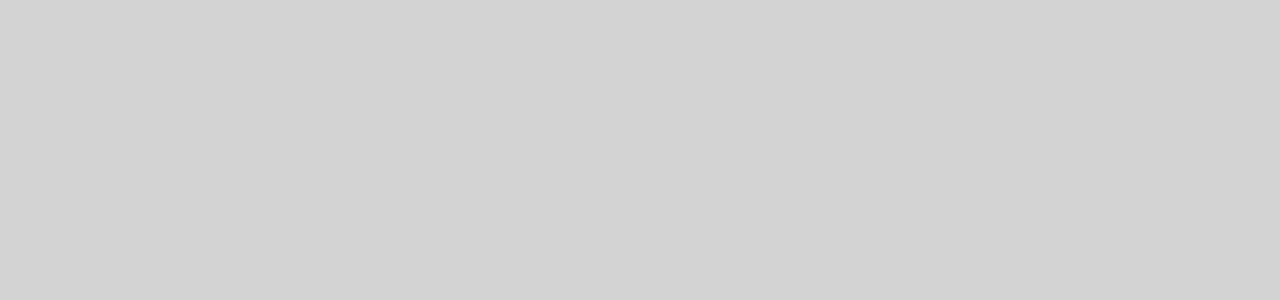
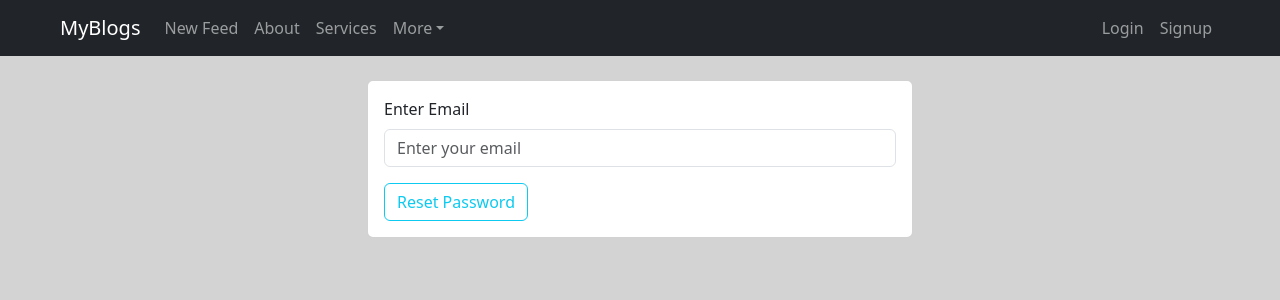
Before and after one commit to Lukman143/Blog-app-react-Real, a React (Create React App) app: page /forgot-password in a window 1280 px wide. Before the commit this address had no page. Shown: the top 300 px of the page. Built offline with nearby package versions, Linux system fonts and the light colour scheme.

Commit message:
Added forget password pop-up
Added forget password pop-up

```diff
--- a/src/App.js
+++ b/src/App.js
@@ -16,7 +16,7 @@ import UserProvider from "./context/UserProvider";
 import Categories from "./pages/Categories";
 import UpdateBlog from './pages/UpdateBlog';
 import ProfileInfo from './pages/user-routes/ProfileInfo';
-
+import ForgotPassword from './pages/ForgotPassword';
 function App() {
   return (
     <UserProvider>
@@ -25,6 +25,7 @@ function App() {
       <Routes>
         <Route path="/" element={<Home />} />
         <Route path="/login" element={<Login />} />
+        <Route path="/forgot-password" element={<ForgotPassword />} />
         <Route path="/signup" element={<Signup />} />
         <Route path="/about" element={<About />} />
         <Route path="/services" element={<Services />} />
--- /dev/null
+++ b/src/pages/ForgotPassword.js
@@ -0,0 +1,58 @@
+import React, { useState } from 'react';
+import { Card, CardBody, Form, FormGroup, Label, Input, Button, Container,Col,Row } from 'reactstrap';
+import { toast } from 'react-toastify';
+//import { resetPassword } from '../services/user-service'; // Import your reset password service
+import { useNavigate } from 'react-router-dom';
+import Base from "../components/Base";
+
+
+const ForgotPassword = () => {
+    const [email, setEmail] = useState('');
+    const navigate = useNavigate();
+
+    const handleResetPassword = (event) => {
+        event.preventDefault();
+
+        // Add validation for email if needed
+        if (!email.trim()) {
+            toast.error('Email is required.');
+            return;
+        }
+
+        // // Call your reset password service here
+
+    };
+
+    return (
+        <Base>
+            <div>
+                <Container>
+                    <Row className="mt-4">
+                        <Col sm={{ size: 6, offset: 3 }}>
+                            <Card>
+                                <CardBody>
+                                    <Form onSubmit={handleResetPassword}>
+                                        <FormGroup>
+                                            <Label for="email">Enter Email</Label>
+                                            <Input
+                                                type="email"
+                                                placeholder="Enter your email"
+                                                id="email"
+                                                onChange={(e) => setEmail(e.target.value)}
+                                                value={email}
+                                            />
+                                        </FormGroup>
+                                        <Button color="info" outline type="submit">
+                                            Reset Password
+                                        </Button>
+                                    </Form>
+                                </CardBody>
+                            </Card>
+                        </Col>
+                    </Row>
+                </Container>
+            </div></Base>
+    );
+};
+
+export default ForgotPassword;
--- a/src/pages/Login.js
+++ b/src/pages/Login.js
@@ -15,6 +15,8 @@ const Login = () => {
         username: '',
         password: ''
     })
+    const [error, setError] = useState(null);
+
 
     const userContxtData = useContext(userContext)
 
@@ -63,7 +65,12 @@ const Login = () => {
 
 
         }).catch(error => {
-            console.log(error)
+            console.log(error.response.data.message)
+
+            if ('Invalid username or password !!' === error.response.data.message) {
+                console.log(true);
+                setError(error);
+            }
 
             if (error?.response?.status == 404 || error?.response?.status == 400) {
                 toast.error(error.response.data.message)
@@ -108,6 +115,12 @@ const Login = () => {
                                             onChange={(e) => handleChange(e, 'password')} value={loginDetail.password}></Input>
                                     </FormGroup>
 
+                                    {/* Forgot Password link */}
+                                    {error?.response?.data?.message === 'Invalid username or password !!' && (
+                                        <FormGroup>
+                                            <p className="text-danger mb-0">Forgot your password? <a href="/forgot-password">Reset it here.</a></p>
+                                        </FormGroup>
+                                    )}
                                     {/* buttons */}
                                     <Container className="text-center">
                                         <Button color="info" outline>Submit</Button>
--- a/src/pages/PostPage.jsx
+++ b/src/pages/PostPage.jsx
@@ -40,6 +40,7 @@ const PostPage = () => {
 
             // Log the result
             console.log("User Name:", userName);
+
             if (userName != null)
             {
                 setCurrentUser(userName)
```
